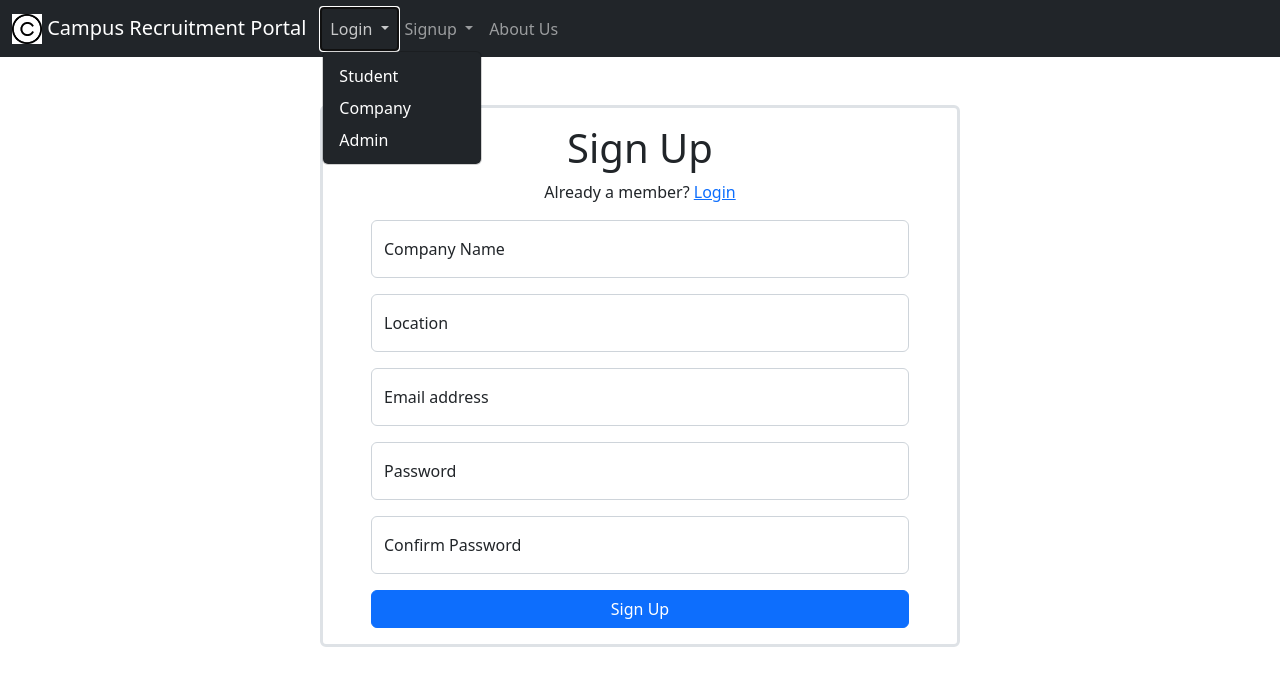
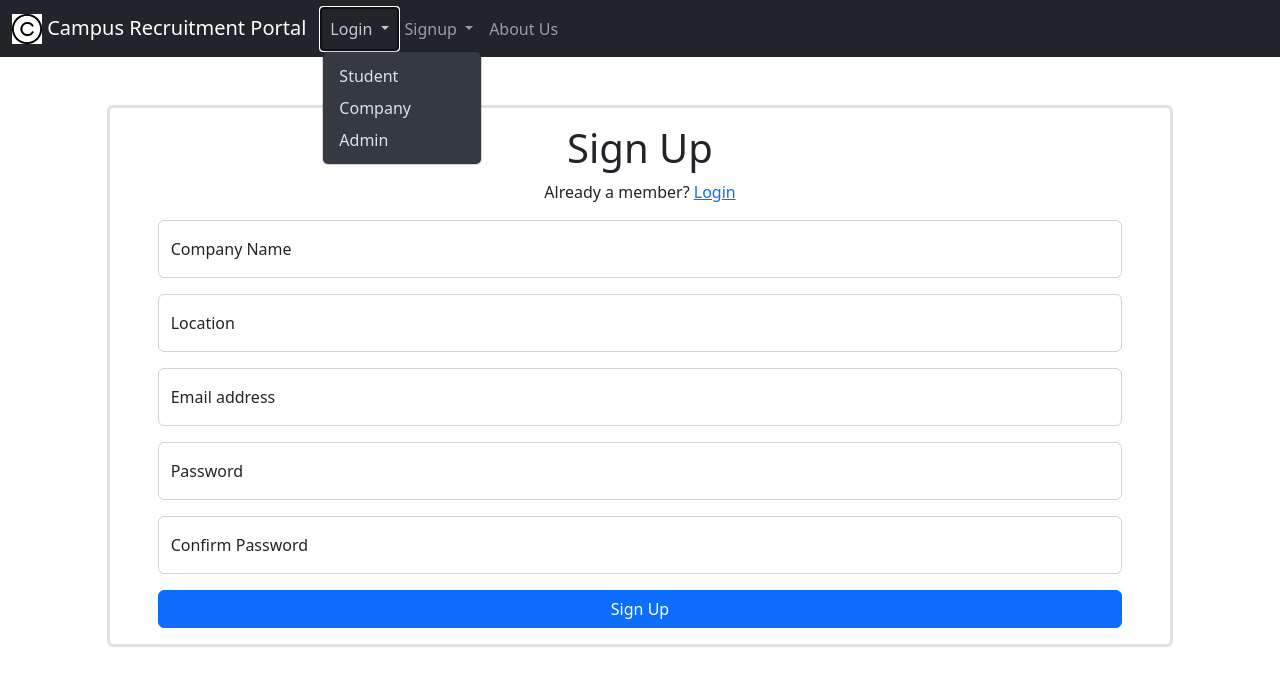
Before and after one commit to rrahul32/campus, a PHP site: page /company_signup.php in a window 1280 px wide, after a click on "Login". Shown: the top 686 px of the page. Run offline with PHP 8.4, Linux system fonts and the light colour scheme.

Commit message:
layout changes

```diff
--- a/aboutus.php
+++ b/aboutus.php
@@ -1,4 +1,3 @@
 <?php
 include 'partials/_template.php';
-include 'partials/_navbar.php'
 ?>
--- a/company_login.php
+++ b/company_login.php
@@ -1,4 +1,3 @@
 <?php
 include 'partials/_template.php';
-include 'partials/_navbar.php';
 ?>
--- a/company_signup.php
+++ b/company_signup.php
@@ -1,12 +1,11 @@
 <?php
 include 'partials/_template.php';
-include 'partials/_navbar.php';
 ?>
 <script>
     document.getElementById('title').innerText = 'Company Sign Up';
 </script>
 <form action="" method="POST">
-<div class="container mt-5 border border-3 rounded col-6 px-5 py-3">
+<div class="container my-5 col-10 border border-3 rounded px-5 py-3">
     <div class="row">
         <h1 class="text-center">
             Sign Up
@@ -40,10 +39,11 @@ include 'partials/_navbar.php';
 </form>
 <?php
 if ($_SERVER["REQUEST_METHOD"] == "POST") {
-    include 'config.php';
+    include 'partials/config.php';
     $password = $_POST["password"];
     $cpassword = $_POST["cpassword"];
-    if ($password == $cpassword) {
+    $duplicate=false;
+    if (($password == $cpassword) &&(!$duplicate) ) {
         $email = $_POST['email'];
         $cname = $_POST['cname'];
         $loc= $_POST['loc'];
--- a/index.php
+++ b/index.php
@@ -1,6 +1,5 @@
 <?php
 include 'partials/_template.php';
-include 'partials/_navbar.php'
 ?>
 <div class="container mt-5">
 <div class="row">
--- a/partials/_navbar.php
+++ b/partials/_navbar.php
@@ -12,19 +12,19 @@
           <a class="nav-link dropdown-toggle" href="#" id="navbarDropdownMenuLink" role="button" data-bs-toggle="dropdown" aria-expanded="false">
             Login
           </a>
-          <ul class="dropdown-menu bg-dark " aria-labelledby="navbarDropdownMenuLink">
-            <li><a class="dropdown-item text-bg-dark" href="#">Student</a></li>
-            <li><a class="dropdown-item text-bg-dark" href="#">Company</a></li>
-            <li><a class="dropdown-item text-bg-dark" href="#">Admin</a></li>
+          <ul class="dropdown-menu dropdown-menu-dark " aria-labelledby="navbarDropdownMenuLink">
+            <li><a class="dropdown-item " href="#">Student</a></li>
+            <li><a class="dropdown-item " href="#">Company</a></li>
+            <li><a class="dropdown-item " href="#">Admin</a></li>
           </ul>
         </li>
         <li class="nav-item dropdown">
           <a class="nav-link dropdown-toggle" href="#" id="navbarDropdownMenuLink" role="button" data-bs-toggle="dropdown" aria-expanded="false">
             Signup
           </a>
-          <ul class="dropdown-menu bg-dark" aria-labelledby="navbarDropdownMenuLink">
-            <li><a class="dropdown-item text-bg-dark" href="student_signup.php">Student</a></li>
-            <li><a class="dropdown-item text-bg-dark" href="company_signup.php">Company</a></li>
+          <ul class="dropdown-menu dropdown-menu-dark" aria-labelledby="navbarDropdownMenuLink">
+            <li><a class="dropdown-item" href="student_signup.php">Student</a></li>
+            <li><a class="dropdown-item" href="company_signup.php">Company</a></li>
           </ul>
         </li>
         <li class="nav-item">
--- a/partials/_template.php
+++ b/partials/_template.php
@@ -9,6 +9,9 @@
 </head>
 
 <body>
+<?php include 'partials/_navbar.php';
+?>
+
   <script src="js/popper.js"></script>
   <script src="js/bootstrap.min.js"></script>
 
--- a/student_login.php
+++ b/student_login.php
@@ -1,4 +1,3 @@
 <?php
 include 'partials/_template.php';
-include 'partials/_navbar.php';
 ?>
--- a/student_signup.php
+++ b/student_signup.php
@@ -1,12 +1,11 @@
 <?php
 include 'partials/_template.php';
-include 'partials/_navbar.php';
 ?>
 <script>
   document.getElementById('title').innerText = 'Student Sign Up';
 </script>
 <form action="" method="post">
-<div class="container mt-5 border border-3 rounded col-6 px-5 py-3">
+<div class="container mt-5 border border-3 rounded col-10 px-5 py-3">
   <div class="row">
     <h1 class="text-center">
       Sign Up
@@ -42,7 +41,7 @@ include 'partials/_navbar.php';
 </form>
 <?php
 if ($_SERVER["REQUEST_METHOD"] == "POST") {
-  include 'config.php';
+  include 'partials/config.php';
   $password = $_POST["password"];
   $cpassword = $_POST["cpassword"];
   if ($password == $cpassword) {
```
Also changed, not shown: partials/config.php (renamed from config.php).
